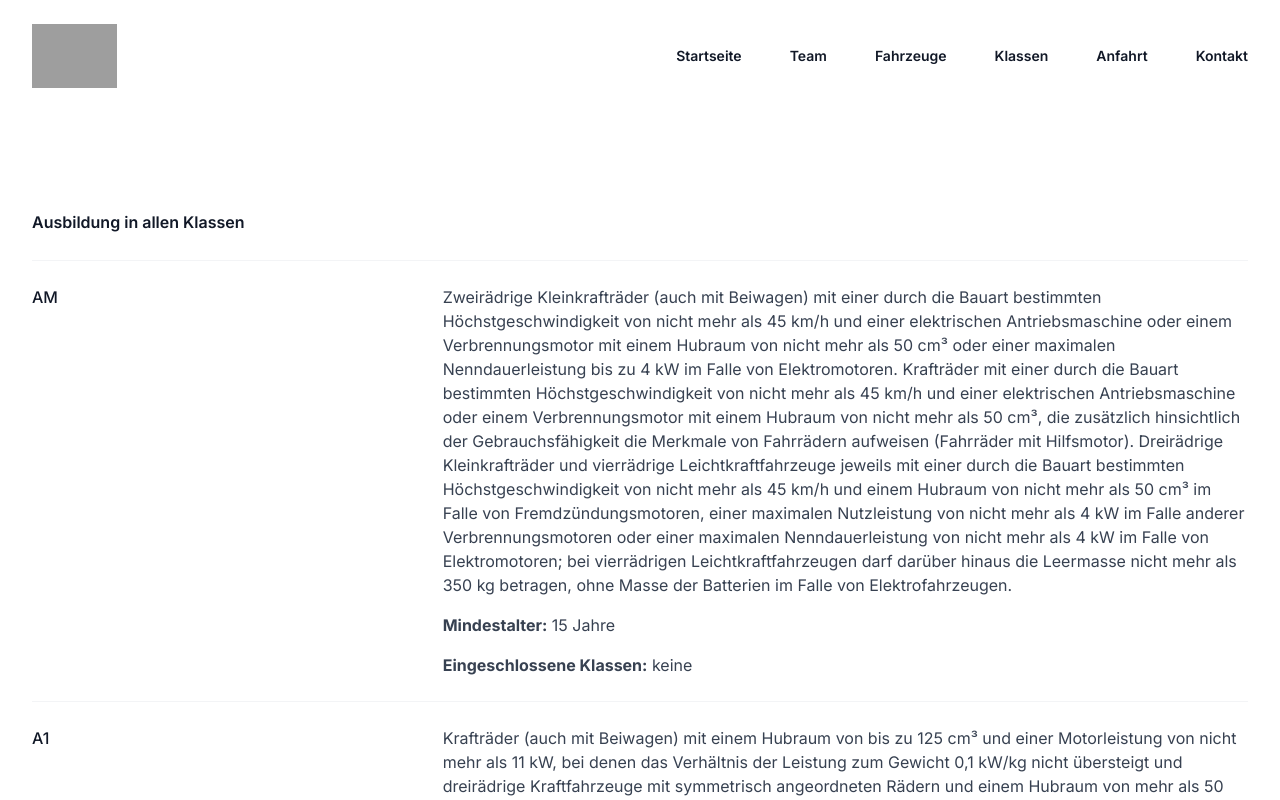
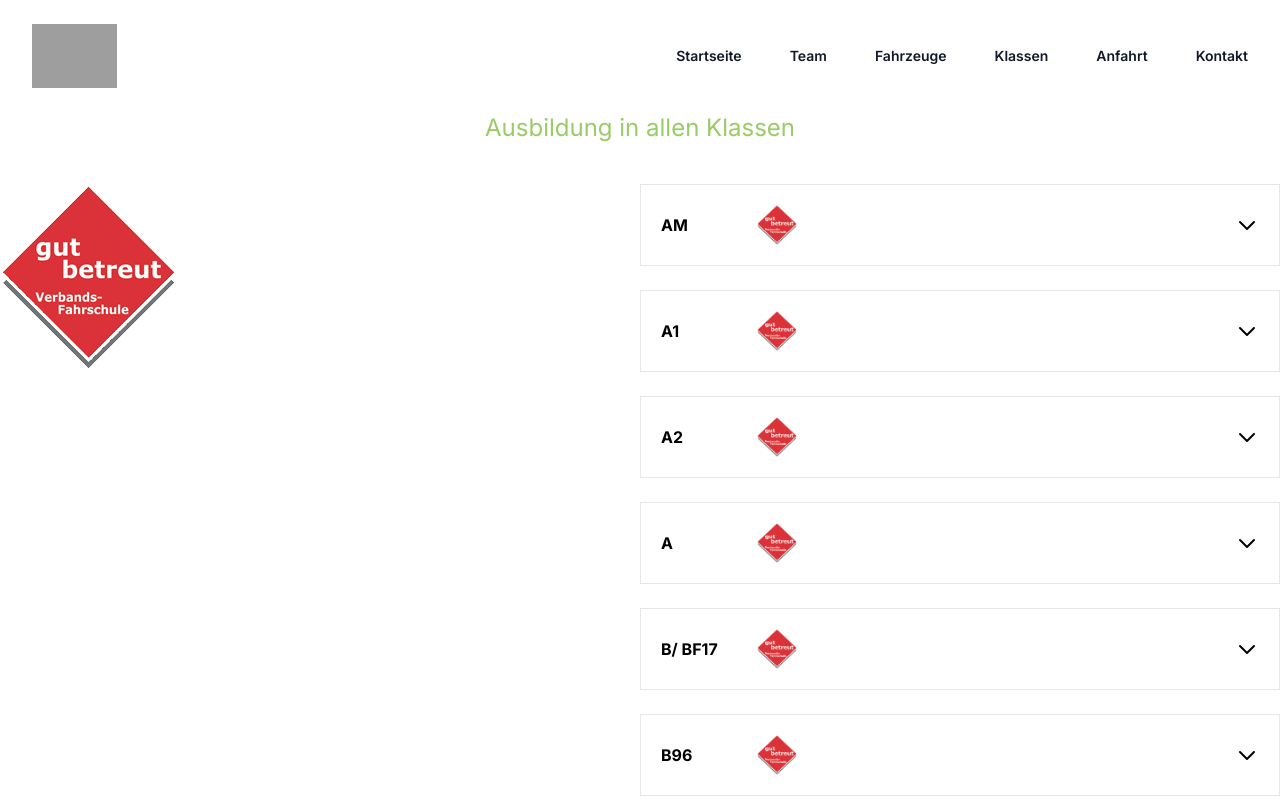
Before and after one commit to VitaByte/Fahrschulring-Stuttgart, a Next.js app: page /klassen in a window 1280 px wide. Shown: the top 800 px of the page. Built offline with nearby package versions, Linux system fonts and the light colour scheme; grey boxes are pictures that could not be loaded.

Commit message:
Add accordions to klaasen page

```diff
--- a/package.json
+++ b/package.json
@@ -12,12 +12,14 @@
     "autoprefixer": "10.4.14",
     "eslint": "8.41.0",
     "eslint-config-next": "13.4.4",
+    "leaflet": "^1.9.4",
     "next": "13.4.4",
     "node": "^20.6.0",
     "postcss": "8.4.24",
-    "react": "18.2.0",
+    "react": "^18.2.0",
     "react-accordion": "^0.3.0",
-    "react-dom": "18.2.0",
+    "react-dom": "^18.2.0",
+    "react-leaflet": "^4.2.1",
     "react-qr-code": "^2.0.12",
     "react-router-dom": "^6.13.0",
     "tailwindcss": "3.3.2"
--- /dev/null
+++ b/src/app/anfahrt/page.js
@@ -0,0 +1,12 @@
+import Map from "../../components/Map.client";
+import React from "react";
+
+function Anfahrt() {
+  return (
+    <div className="p-10">
+      {/* <Map /> */}
+    </div>
+  );
+}
+
+export default Anfahrt;
--- a/src/app/klassen/page.js
+++ b/src/app/klassen/page.js
@@ -1,4 +1,6 @@
-import React from "react";
+"use client";
+import React, { useState } from "react";
+import test from "../../../public/other/vb_fs_logo.png";
 export default function Klassen() {
   const items = [
     {
@@ -126,36 +128,95 @@ export default function Klassen() {
       includedClasses: "keine",
     },
   ];
+  const [openItemIds, setOpenItemIds] = useState(new Set());
+
+  const handleToggle = (itemId) => {
+    setOpenItemIds((prevOpenItemIds) => {
+      const newOpenItemIds = new Set(prevOpenItemIds); // Create a new Set from the previous one
+      if (newOpenItemIds.has(itemId)) {
+        newOpenItemIds.delete(itemId); // If the item is already in the set, remove it (close it)
+      } else {
+        newOpenItemIds.add(itemId); // If the item is not in the set, add it (open it)
+      }
+      return newOpenItemIds;
+    });
+  };
   return (
-    <div className="mx-auto max-w-2xl px-4 py-16 sm:px-6 sm:py-24 lg:max-w-7xl lg:px-8">
-      <div className="px-4 sm:px-0">
-        <h1 className="text-base font-semibold leading-7 text-gray-900">
-          Ausbildung in allen Klassen
-        </h1>
-      </div>
-      <div className="mt-6 border-t border-gray-100">
-        <dl className="divide-y divide-gray-100">
-          {items.map((item,key) => (
-            <div key={key} className="px-4 py-6 sm:grid sm:grid-cols-3 sm:gap-4 sm:px-0">
-              <dt className="text-base font-medium leading-6 text-gray-900">
-                {item.vehicleClass}
-              </dt>
-              <dd className="mt-1 text-base leading-6 text-gray-700 sm:col-span-2 sm:mt-0">
-                {item.description}
-              </dd>
-              <dt className="text-base font-medium leading-6 text-gray-900"></dt>
-              <dd className="mt-1 text-base leading-6 text-gray-700 sm:col-span-2 sm:mt-0">
-                <b>Mindestalter:</b> {item.ageRequirement}
-              </dd>
-              <dt className="text-base font-medium leading-6 text-gray-900"></dt>
-              {item.includedClasses && (
-                <dd className="mt-1 text-base leading-6 text-gray-700 sm:col-span-2 sm:mt-0">
-                  <b>Eingeschlossene Klassen:</b> {item.includedClasses}
-                </dd>
-              )}
+    <div cl>
+      <h1 className="text-center text-2xl text-[#99CB66] mb-10">
+        Ausbildung in allen Klassen
+      </h1>
+      <div className="grid grid-cols-1 md:grid-cols-2">
+        <div>
+          <img src="/other/vb_fs_logo.png" />
+        </div>
+        <div>
+          {items.map((item) => (
+            <div
+              className="mb-6"
+              key={item.vehicleClass}
+              id={`accordion-collapse-${item.vehicleClass} `}
+              data-accordion="collapse"
+            >
+              <h2 id={`accordion-collapse-heading-${item.id}`}>
+                <button
+                  type="button"
+                  className="flex items-center justify-between w-full p-5 text-left border border-gray-200 focus:ring-4 focus:ring-gray-200 dark:focus:ring-gray-800 dark:border-gray-700 dark:text-gray-400 hover:bg-gray-100 dark:hover:bg-gray-800"
+                  aria-expanded={openItemIds.has(item.vehicleClass)}
+                  aria-controls={`accordion-collapse-body-${item.vehicleClass}`}
+                  onClick={() => handleToggle(item.vehicleClass)}
+                >
+                  <div className="flex gap-4 items-center">
+                    <span className="font-bold w-20">{item.vehicleClass}</span>
+                    {/* add image here likes this <img src={item.image} className="h-10 w-10 rounded-full" /> */}
+
+                    <img
+                      src="/other/vb_fs_logo.png"
+                      className="h-10 w-10 rounded-full"
+                    />
+                  </div>
+
+                  <svg
+                    data-accordion-icon
+                    className={`w-6 h-6 transform ${
+                      openItemIds.has(item.vehicleClass) ? "rotate-180" : ""
+                    }`}
+                    xmlns="http://www.w3.org/2000/svg"
+                    fill="none"
+                    viewBox="0 0 24 24"
+                    stroke="currentColor"
+                  >
+                    <path
+                      strokeLinecap="round"
+                      strokeLinejoin="round"
+                      strokeWidth={2}
+                      d="M19 9l-7 7-7-7"
+                    />
+                  </svg>
+                </button>
+              </h2>
+              <div
+                id={`accordion-collapse-body-${item.vehicleClass}`}
+                className={`transition duration-300 ease-in-out ${
+                  openItemIds.has(item.vehicleClass) ? "block" : "hidden"
+                }`}
+                aria-labelledby={`accordion-collapse-heading-${item.vehicleClass}`}
+              >
+                <div className="p-5 border border-t-0 border-gray-200 dark:border-gray-700">
+                  {item.description}
+                  <div className="mt-2">
+                    <span className="font-bold">Mindestalter:</span>{" "}
+                    {item.ageRequirement}
+                  </div>
+                  <div className="mt-2">
+                    <span className="font-bold">Eingeschlossene Klassen:</span>{" "}
+                    {item.includedClasses}
+                  </div>
+                </div>
+              </div>
             </div>
           ))}
-        </dl>
+        </div>
       </div>
     </div>
   );
--- a/src/app/team/page.js
+++ b/src/app/team/page.js
@@ -40,10 +40,10 @@ export default function Team() {
   ];
 
   return (
-    <section className="bg-white dark:bg-gray-900">
+    <section className="bg-gray-900 dark:bg-gray-900">
       <div className="py-8 px-4 mx-auto max-w-screen-xl lg:py-16 lg:px-6">
         <div className="mx-auto max-w-screen-sm text-center mb-8">
-          <h2 className="mb-4 text-2xl tracking-tight font-semibold text-gray-700 dark:text-white">
+          <h2 className="mb-4 text-2xl tracking-tight font-semibold text-white dark:text-white">
             Wir sind für euch da
           </h2>
         </div>
@@ -51,7 +51,7 @@ export default function Team() {
           {teamMembers.map((member, index) => (
             <div
               key={index}
-              className="items-center bg-gray-50 rounded-lg shadow sm:flex dark:bg-gray-800 dark:border-gray-700"
+              className="items-center bg-gray-800 rounded-lg shadow sm:flex dark:bg-gray-800 dark:border-gray-700"
             >
               <a href="#">
                 <img
@@ -61,10 +61,10 @@ export default function Team() {
                 />
               </a>
               <div className="p-5">
-                <h3 className="text-xl font-bold tracking-tight text-gray-900 dark:text-white">
+                <h3 className="text-xl font-bold tracking-tight text-white dark:text-white">
                   <a href="#">{member.name}</a>
                 </h3>
-                <span className="text-gray-500 dark:text-green-400">
+                <span className="text-[#99CB66]">
                   {member.role}
                 </span>
                 <p className="mt-3 mb-4 font-light text-gray-500 dark:text-gray-400">
--- a/src/components/Navbar.js
+++ b/src/components/Navbar.js
@@ -74,8 +74,8 @@ function Navbar() {
               Klassen
             </a>
             <a
-              href="#"
-              className="text-sm font-semibold leading-6 text-gray-900"
+                  href="/anfahrt"
+                  className="text-sm font-semibold leading-6 text-gray-900"
             >
               Anfahrt
             </a>
@@ -149,7 +149,7 @@ function Navbar() {
                   Klassen
                 </a>
                 <a
-                  href="#"
+                  href="/anfahrt"
                   className="block text-sm font-semibold leading-6 text-gray-900"
                 >
                   Anfahrt
--- a/src/components/Reviews.js
+++ b/src/components/Reviews.js
@@ -1,4 +1,3 @@
-// components/MyWidgetComponent.js
 import React, { useEffect } from 'react';
 
 const Reviews = () => {
--- a/src/components/Stats.js
+++ b/src/components/Stats.js
@@ -22,7 +22,7 @@ function Stats() {
   return (
     <div className="bg-blue-100 py-24 sm:py-32">
       <div className="mx-auto max-w-7xl px-6 lg:px-8">
-        <dl className="grid grid-cols-1 gap-x-8 gap-y-16 text-center lg:grid-cols-3">
+        <dl className="grid grid-cols-1 gap-x-8 gap-y-16 text-center lg:grid-cols-3 items-center">
           <div className="mx-auto flex max-w-xs flex-col gap-y-4">
             <dt className="text-base leading-7 text-gray-600">
                 Eingeschriebene Studierende pro Monat
```
Also changed, not shown: src/components/Map.client.js (added, +25 -0 lines), 1 other file (tests, documents, lock files or other folders).
